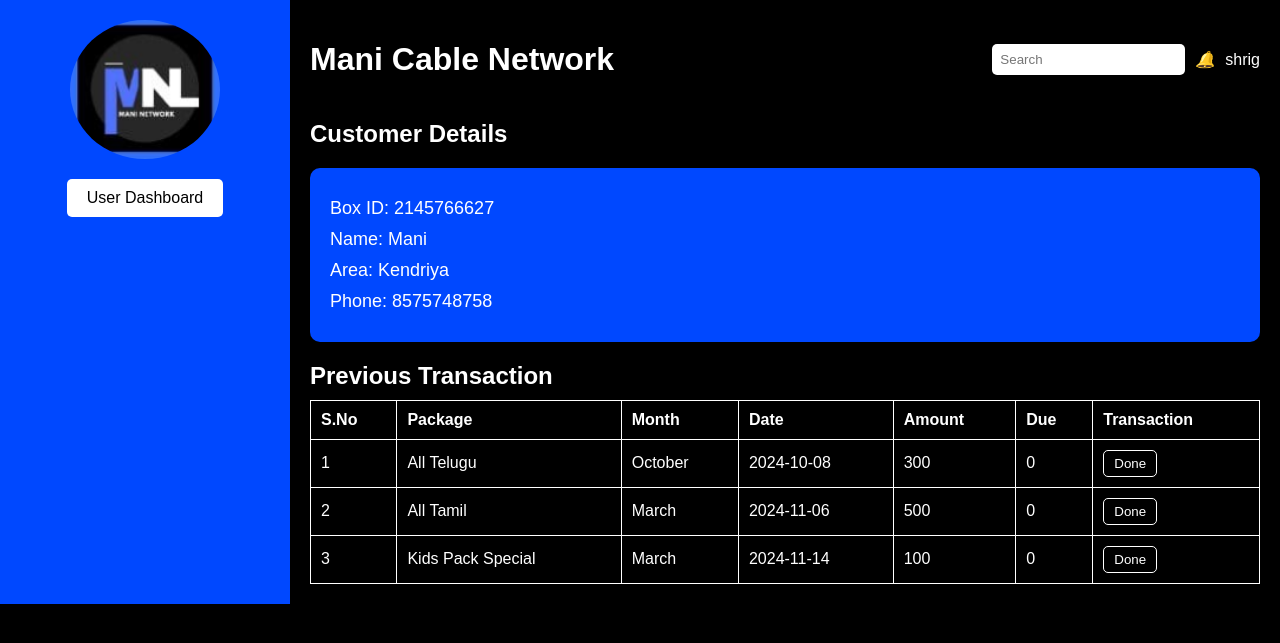
After one commit to munnisha0620/Internship, a PHP site: page /user/user_dashboard.html in a window 1280 px wide. The commit adds this page. Shown: the top 643 px of the page. Run offline with PHP 8.4, Linux system fonts and the light colour scheme.

Commit message:
Describe the changes you made

```diff
--- /dev/null
+++ b/user/user_dashboard.html
@@ -0,0 +1,196 @@
+<!DOCTYPE html>
+<html lang="en">
+  <head>
+    <meta charset="UTF-8" />
+    <meta name="viewport" content="width=device-width, initial-scale=1.0" />
+    <title>Mani Cable Network</title>
+    <style>
+      /* General Styles */
+      body {
+        margin: 0;
+        font-family: Arial, sans-serif;
+        background-color: #000;
+        color: white;
+      }
+
+      .container {
+        display: flex;
+      }
+
+      /* Sidebar Styles */
+      .sidebar {
+        width: 250px;
+        background-color: #0048ff;
+        padding: 20px;
+        text-align: center;
+        display: flex;
+        flex-direction: column;
+        align-items: center;
+      }
+
+      .logo {
+        width: 150px;
+        border-radius: 50%;
+      }
+
+      .dashboard-btn {
+        margin-top: 20px;
+        background-color: #fff;
+        border: none;
+        padding: 10px 20px;
+        border-radius: 5px;
+        font-size: 16px;
+        cursor: pointer;
+      }
+
+      /* Main Content Styles */
+      .main-content {
+        flex-grow: 1;
+        padding: 20px;
+      }
+
+      .header {
+        display: flex;
+        justify-content: space-between;
+        align-items: center;
+        margin-bottom: 20px;
+      }
+
+      .search-bar {
+        padding: 8px;
+        border-radius: 5px;
+        border: none;
+      }
+
+      .header-actions {
+        display: flex;
+        align-items: center;
+        gap: 10px;
+      }
+
+      .customer-details {
+        margin-bottom: 20px;
+      }
+
+      .details-box {
+        background-color: #0048ff;
+        padding: 20px;
+        border-radius: 10px;
+        font-size: 18px;
+      }
+
+      .details-box p {
+        margin: 10px 0;
+      }
+
+      .transactions h2 {
+        margin-bottom: 10px;
+      }
+
+      table {
+        width: 100%;
+        border-collapse: collapse;
+        text-align: left;
+      }
+
+      table th,
+      table td {
+        border: 1px solid #fff;
+        padding: 10px;
+      }
+
+      .done-btn {
+        background-color: #000;
+        color: #fff;
+        padding: 5px 10px;
+        border: 1px solid #fff;
+        border-radius: 5px;
+        cursor: pointer;
+      }
+
+      .done-btn:hover {
+        background-color: #0048ff;
+      }
+    </style>
+  </head>
+  <body>
+    <div class="container">
+      <!-- Sidebar -->
+      <div class="sidebar">
+        <img src="logo.png" alt="Logo" class="logo" />
+        <button class="dashboard-btn">User Dashboard</button>
+      </div>
+
+      <!-- Main Content -->
+      <div class="main-content">
+        <!-- Header -->
+        <header class="header">
+          <h1>Mani Cable Network</h1>
+          <div class="header-actions">
+            <input type="text" placeholder="Search" class="search-bar" />
+            <i class="bell-icon">🔔</i>
+            <span class="profile-name">shrig</span>
+          </div>
+        </header>
+
+        <!-- Customer Details -->
+        <section class="customer-details">
+          <h2>Customer Details</h2>
+          <div class="details-box">
+            <p>Box ID: <span>2145766627</span></p>
+            <p>Name: <span>Mani</span></p>
+            <p>Area: <span>Kendriya</span></p>
+            <p>Phone: <span>8575748758</span></p>
+          </div>
+        </section>
+
+        <!-- Previous Transactions -->
+        <section class="transactions">
+          <h2>Previous Transaction</h2>
+          <table>
+            <thead>
+              <tr>
+                <th>S.No</th>
+                <th>Package</th>
+                <th>Month</th>
+                <th>Date</th>
+                <th>Amount</th>
+                <th>Due</th>
+                <th>Transaction</th>
+              </tr>
+            </thead>
+            <tbody>
+              <tr>
+                <td>1</td>
+                <td>All Telugu</td>
+                <td>October</td>
+                <td>2024-10-08</td>
+                <td>300</td>
+                <td>0</td>
+                <td><button class="done-btn">Done</button></td>
+              </tr>
+              <tr>
+                <td>2</td>
+                <td>All Tamil</td>
+                <td>March</td>
+                <td>2024-11-06</td>
+                <td>500</td>
+                <td>0</td>
+                <td><button class="done-btn">Done</button></td>
+              </tr>
+              <tr>
+                <td>3</td>
+                <td>Kids Pack Special</td>
+                <td>March</td>
+                <td>2024-11-14</td>
+                <td>100</td>
+                <td>0</td>
+                <td><button class="done-btn">Done</button></td>
+              </tr>
+            </tbody>
+          </table>
+        </section>
+      </div>
+    </div>
+  </body>
+</html>
```
Also changed, not shown: admin/Provider_dashboard.html (added, +150 -0 lines), admin/provider_login.php (+16 -4 lines), user/logo.png (added).
